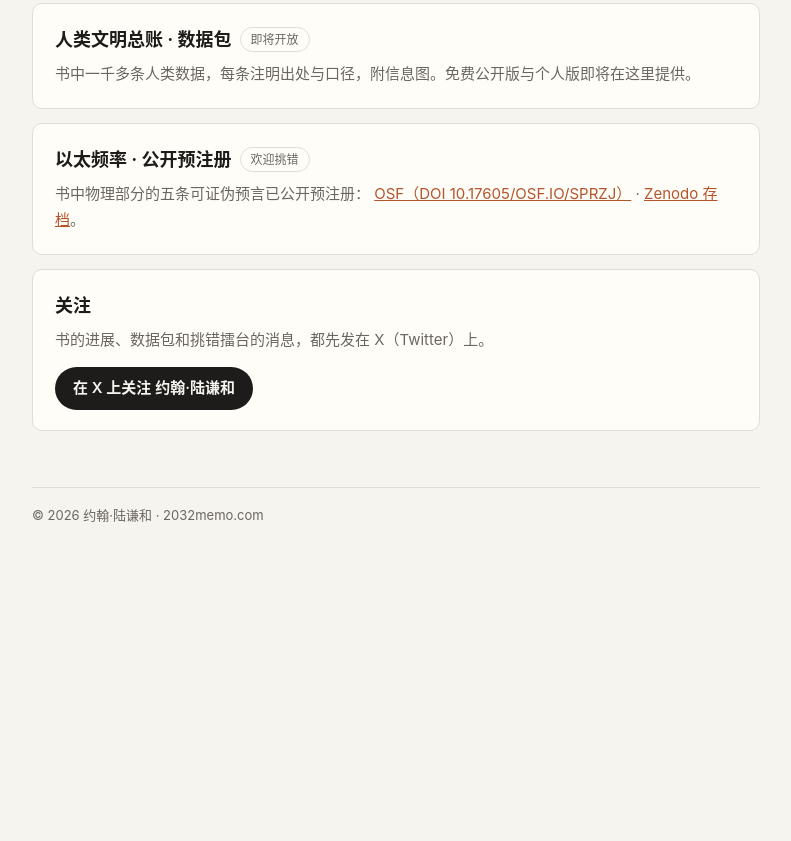
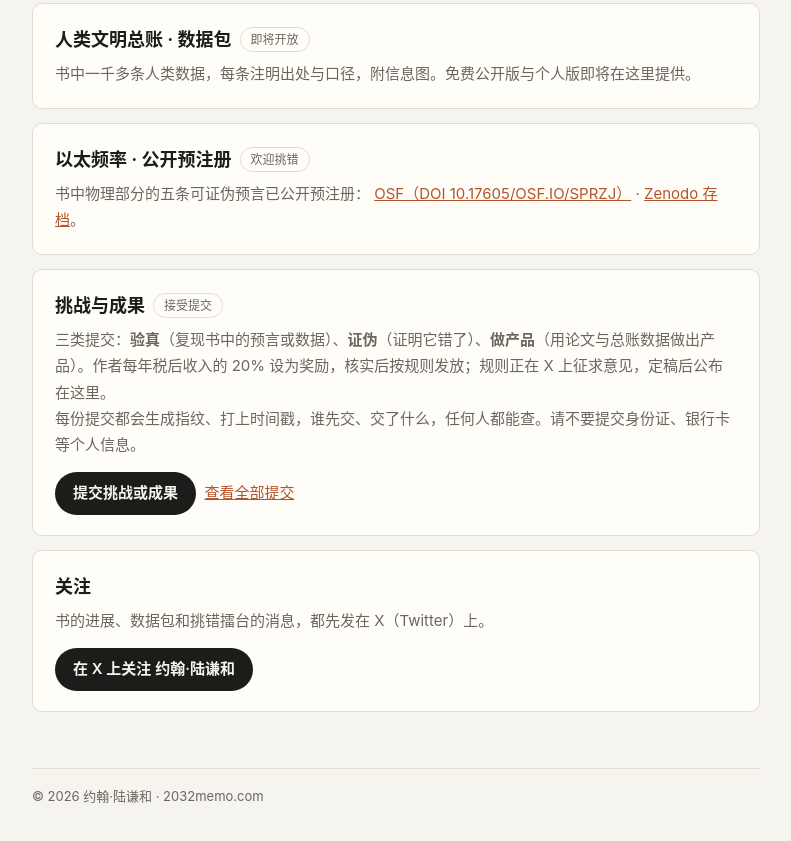
Before and after one commit to Han-yl-1/2032memo-site, a plain HTML site: page index.html in a window 1280 px wide. Shown: the part 563-1404 px from the top of the page, without its empty margins (244-1035 px from the left). Before the commit the page ends 1137 px from the top, so only its background shows below. Drawn offline with Linux system fonts and the light colour scheme.

Commit message:
官网：加挑战与成果卡＋GitHub 提交模板（SELFCHECK=off：网站，非书稿正文）
Co-Authored-By: Claude Opus 5.5 <noreply@anthropic.com>

```diff
--- a/index.html
+++ b/index.html
@@ -52,6 +52,12 @@ footer{margin-top:56px;color:var(--muted);font-size:13px;border-top:1px solid va
         <a href="https://doi.org/10.5281/zenodo.23986272" rel="noopener">Zenodo 存档</a>。</p>
     </div>
     <div class="card">
+      <h2>挑战与成果<span class="tag">接受提交</span></h2>
+      <p>三类提交：<b>验真</b>（复现书中的预言或数据）、<b>证伪</b>（证明它错了）、<b>做产品</b>（用论文与总账数据做出产品）。作者每年税后收入的 20% 设为奖励，核实后按规则发放；规则正在 X 上征求意见，定稿后公布在这里。</p>
+      <p>每份提交都会生成指纹、打上时间戳，谁先交、交了什么，任何人都能查。请不要提交身份证、银行卡等个人信息。</p>
+      <p class="cta"><a class="btn" href="https://github.com/Han-yl-1/2032memo-site/issues/new?template=challenge.md" rel="noopener" target="_blank">提交挑战或成果</a> &nbsp;<a href="https://github.com/Han-yl-1/2032memo-site/issues" rel="noopener" target="_blank">查看全部提交</a></p>
+    </div>
+    <div class="card">
       <h2>关注</h2>
       <p>书的进展、数据包和挑错擂台的消息，都先发在 X（Twitter）上。</p>
       <p class="cta"><a class="btn" href="https://x.com/intent/follow?screen_name=BeiMing5533" rel="noopener" target="_blank">在 X 上关注 约翰·陆谦和</a></p>
```
Also changed, not shown: 1 other file.
